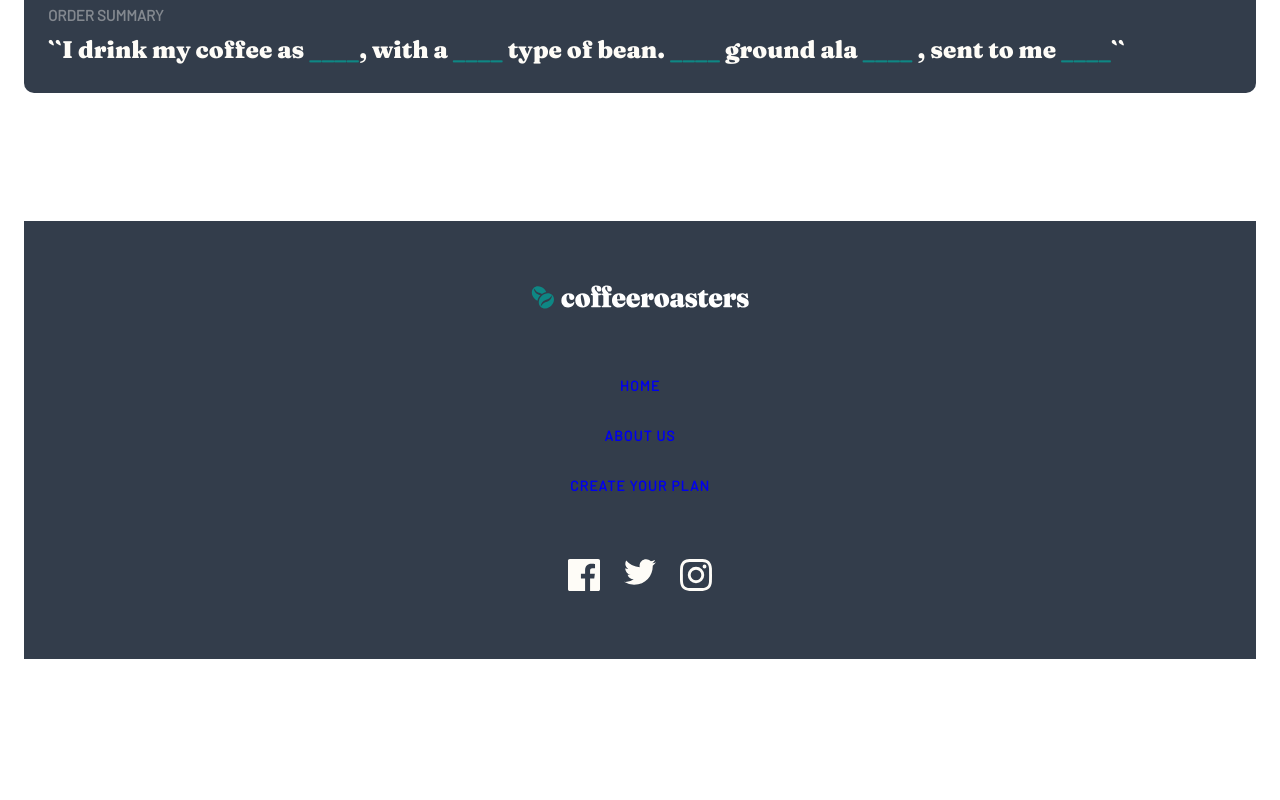
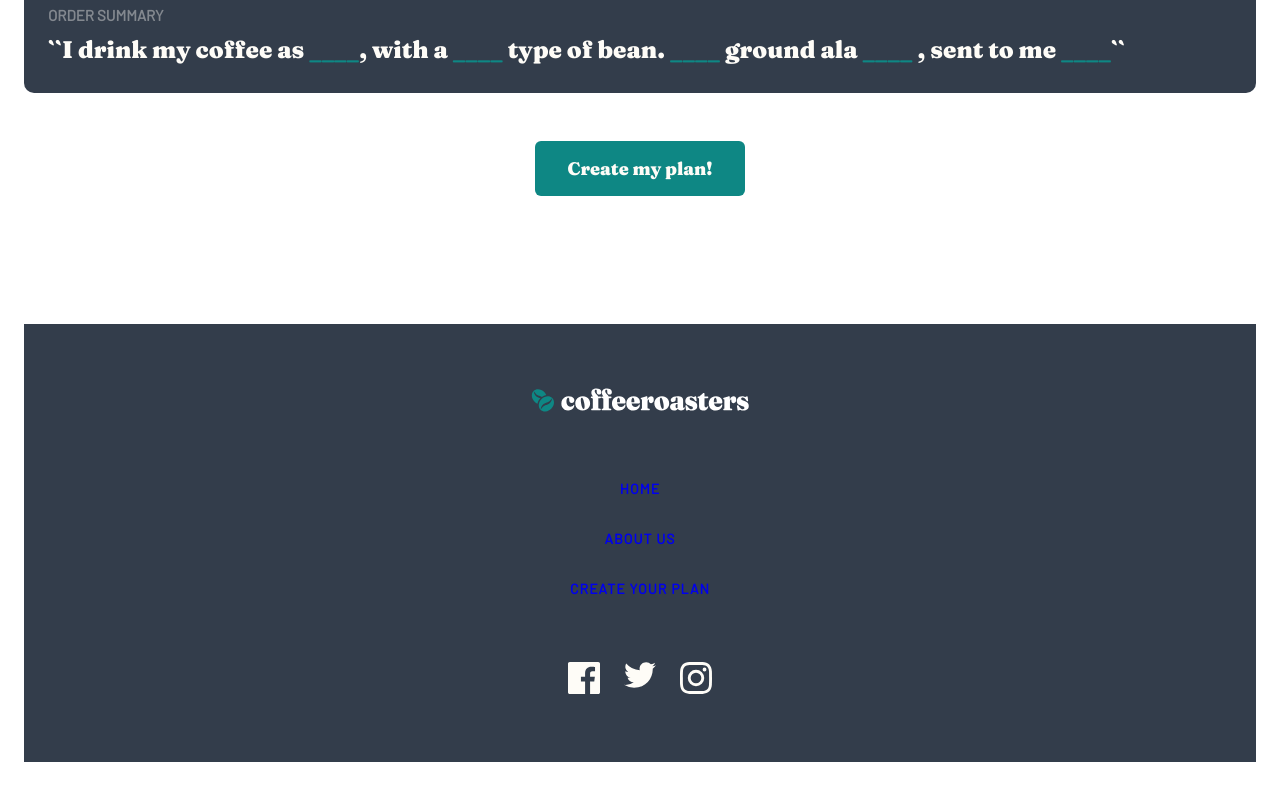
Before and after one commit to DrKlonk/fem-coffee, a Vue app: page /create-plan in a window 1280 px wide. Shown: the part 1981-2781 px from the top of the page. Before the commit the page ends 2712 px from the top, so only its background shows below. Built offline with nearby package versions, Linux system fonts and the light colour scheme.

Commit message:
Appbutton links

```diff
--- a/src/components/ui/AppButton.vue
+++ b/src/components/ui/AppButton.vue
@@ -1,5 +1,5 @@
 <template>
-  <button class="btn" @click="routerPush">
+  <button class="btn" @click="$emit('clicked')">
     <slot>
       Create your plan
     </slot>
@@ -9,17 +9,6 @@
 <script>
 export default {
   name: "AppButton",
-  props: {
-    link: {
-      type: String,
-      default: "create-plan",
-    },
-  },
-  methods: {
-    routerPush() {
-      this.$router.push(this.link)
-    },
-  },
 }
 </script>
 
--- a/src/pages/create/CreatePlan.vue
+++ b/src/pages/create/CreatePlan.vue
@@ -21,9 +21,16 @@
     <h4 class="order-summary__heading">Order summary</h4>
     <p class="order-summary__paragraph" v-html="determineOrderSummary"></p>
   </section>
+
+  <div class="order-button">
+    <app-button @clicked="showOrderModal">
+      Create my plan!
+    </app-button>
+  </div>
 </template>
 
 <script>
+import AppButton from "@/components/ui/AppButton.vue"
 import HeroImage from "@/components/shared/HeroImage"
 import Steps from "@/components/shared/Steps.vue"
 import { orderSelections } from "@/assets/js/plan.js"
@@ -41,7 +48,7 @@ export default {
       localOrderSelections: orderSelections,
     }
   },
-  components: { HeroImage, Steps, BigSelection },
+  components: { HeroImage, Steps, BigSelection, AppButton },
   name: "CreatePlan",
   methods: {
     optionSelected(e) {
@@ -49,6 +56,9 @@ export default {
     },
     determineDisabled(category) {
       return this.order.method === "Capsule" && category === "grind"
+    },
+    showOrderModal() {
+      console.log("test")
     },
   },
   computed: {
@@ -104,4 +114,10 @@ export default {
     color: $color-cyan;
   }
 }
+
+.order-button {
+  margin-top: 3rem;
+  display: flex;
+  justify-content: center;
+}
 </style>
--- a/src/pages/home/Home.vue
+++ b/src/pages/home/Home.vue
@@ -6,7 +6,7 @@
       curated artisan coffees from our best roasters delivered directly to your
       door, at your schedule.</template
     >
-    <template v-slot:button><AppButton /></template>
+    <template v-slot:button><AppButton @clicked="goToCreatePlan"/></template>
   </HeroImage>
 
   <section class="our-collection">
@@ -42,7 +42,7 @@
   </section>
 
   <div class="btn-wrapper">
-    <AppButton />
+    <app-button @clicked="goToCreatePlan">hoi</app-button>
   </div>
 </template>
 
@@ -68,6 +68,11 @@ export default {
       localCoffeeCollection: coffeeCollection,
       localUsps: uniqueSellingPoints,
     }
+  },
+  methods: {
+    goToCreatePlan() {
+      this.$router.push({ name: "CreatePlan" })
+    },
   },
 }
 </script>
```
